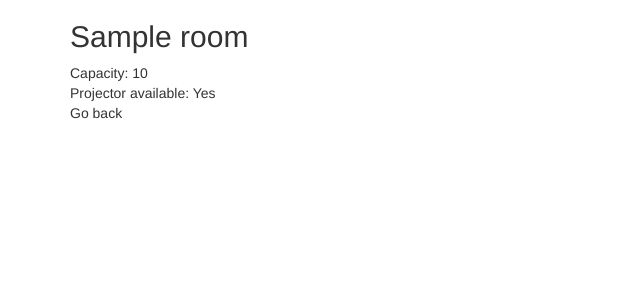
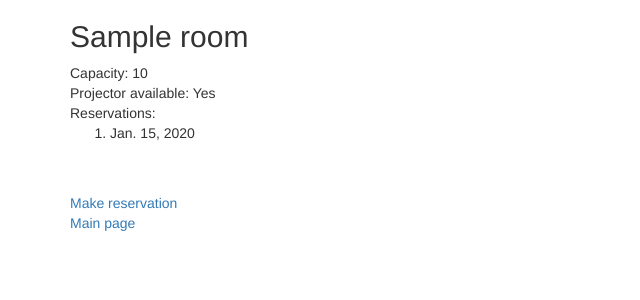
Before and after one commit to p2008/skyscraper, a Django app: page /rooms/details/1/ in a window 1280 px wide. Shown: the top 300 px of the page, without its empty margins (0-640 px from the left). Run offline with Django 3.2, Linux system fonts and the light colour scheme; tables that the repository leaves empty hold one stand-in row (values such as "Sample post"); some libraries are stand-ins or nearby versions.

Commit message:
Room details: reservations list, make reservation link; all rooms: links to remove/details added.

```diff
--- a/rooms/templates/room_details_view.html
+++ b/rooms/templates/room_details_view.html
@@ -13,5 +13,16 @@
         {% else %}
         No
         {% endif %}<br>
-    Go back
+    {% if reservation_dates %}
+    Reservations:
+    <ol>
+        {% for date in reservation_dates %}
+            <li>{{ date }}</li>
+        {% endfor %}
+    </ol>
+    <br>
+    {% endif %}
+    <br>
+    <a href="{% url 'room_reservations' room.id %}">Make reservation</a><br>
+    <a href="{% url 'all_rooms' %}">Main page</a>
 {% endblock content %}
--- a/rooms/urls.py
+++ b/rooms/urls.py
@@ -1,7 +1,11 @@
 from django.urls import path
-from .view import (all_rooms_view, room_remove_view, edit_room_view, room_details_view)
+from .view import (all_rooms_view,
+                   room_remove_view,
+                   edit_room_view,
+                   room_details_view,
+                   room_reservation_view)
 
-# import all_rooms_view, room_remove, edit_room_view
+# import all_rooms_view, rooms_remove, edit_room_view
 
 urlpatterns = [
     # Paweł
@@ -13,9 +17,9 @@ urlpatterns = [
     # place your code here
 
     # Kewin
-    # place your code here
+    path('reservation/<int:rid>/', room_reservation_view.room_reservation, name='room_reservations'),
 
     # Artem
     path('remove/<int:rid>/', room_remove_view.room_remove, name='room_remove'),
-    path('details/<int:rid>/', room_details_view.room_details, name='room_detail'),
+    path('details/<int:rid>/', room_details_view.room_details, name='room_details'),
 ]
--- a/rooms/view/room_details_view.py
+++ b/rooms/view/room_details_view.py
@@ -1,14 +1,21 @@
 from django.contrib import messages
 from django.shortcuts import render, redirect
-from rooms.models import Room
+from rooms.models import Room, Reservation
 
 
-# No. 6: As a user, I want to see room details when click on name room.
+# As a user, I want to see room details with name, capacity and projector availability.
 def room_details(request, rid):
     try:
         room = Room.objects.get(pk=rid)
         title = f'room {room.name}'
-        return render(request, 'room_details_view.html', {'title':title, 'room': room})
-    except:
+        reservation_raw = Reservation.objects.filter(room_id=rid)
+        reservation_dates = [date.date for date in reservation_raw]
+
+        return render(request, 'room_details_view.html',
+                      {'title':title,
+                       'room': room,
+                       'reservation_dates': reservation_dates})
+    except Exception as e:
+        print(e)
         messages.error(request, 'Nie znaleziono sali')
         return redirect('all_rooms')
--- /dev/null
+++ b/rooms/view/room_reservation_view.py
@@ -0,0 +1,6 @@
+from django.http.response import HttpResponse
+
+
+def room_reservation(request, rid):
+
+    return HttpResponse(rid)
```
Also changed, not shown: rooms/templates/all_rooms_view.html (+7 -7 lines), rooms/templates/room_reservation_view.html (added, +9 -0 lines).
